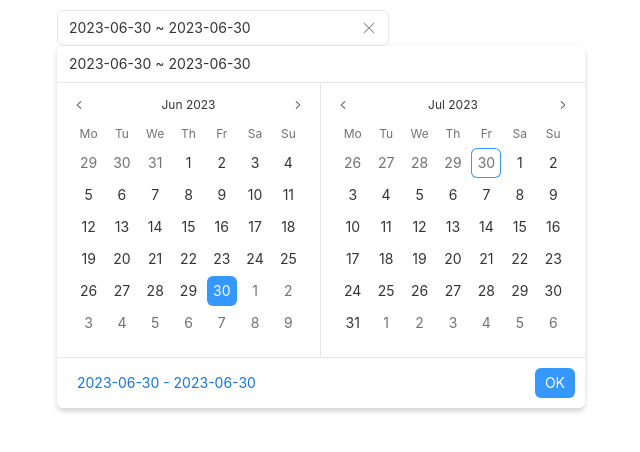
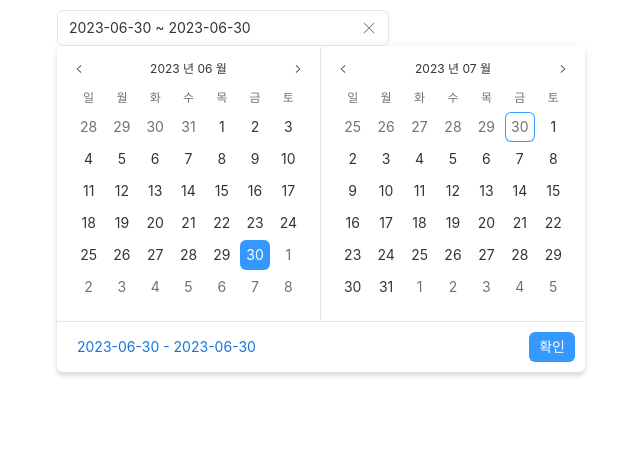
Before and after one commit to iris5105/cal-test, a React (Create React App) app: page / in a window 1280 px wide. Both pictures are taken after a click on the element 640 px from the left and 28 px from the top of the page. Shown: the top 452 px of the page, without its empty margins (417-1057 px from the left). Built offline with nearby package versions, Linux system fonts and the light colour scheme.

Commit message:
달력 내용 한국어 전환 및 Headr 감추기 성공

```diff
--- a/src/cal.js
+++ b/src/cal.js
@@ -1,7 +1,8 @@
 import React, { useState, useEffect } from "react";
 import "rsuite/dist/rsuite.min.css";
-import { DateRangePicker } from "rsuite";
+import { DateRangePicker, Input, CustomProvider } from "rsuite";
 import format from "date-fns/format";
+import koKR from "rsuite/locales/ko_KR";
 
 const CustomDateRangePicker = () => {
   const [selectedDate, setSelectedDate] = useState([new Date(), new Date()]);
@@ -16,8 +17,6 @@ const CustomDateRangePicker = () => {
     if (value[0] && value[1]) {
       setStartDate(value[0]);
       setEndDate(value[1]);
-      console.log("startDate: ", startDate);
-      console.log("endDate: ", endDate);
       return `${format(value[0], formatStr)} - ${format(value[1], formatStr)}`;
     }
   };
@@ -26,24 +25,43 @@ const CustomDateRangePicker = () => {
       setPickedRange([startDate, endDate]);
     }
   }, [startDate, endDate]);
-  const ranges = [
-    {
-      label: `${format(PickedRange[0], "yyyy-MM-dd")} - ${format(
+  const labelValue = `${format(PickedRange[0], "yyyy-MM-dd")} - ${format(
     PickedRange[1],
     "yyyy-MM-dd"
-      )}`,
+  )}`;
+  const ranges = [
+    // {
+    //   label: `${format(PickedRange[0], "yyyy-MM-dd")} - ${format(
+    //     PickedRange[1],
+    //     "yyyy-MM-dd"
+    //   )}`,
+    //   value: PickedRange,
+    // },
+    {
+      label: (
+        <Input className="SelectRange" plaintext value={labelValue} readOnly />
+      ),
       value: PickedRange,
+      readOnly: true,
+      closeOverlay: false,
     },
   ];
+  const customLocale = {
+    ok: "확인", // DateRangePicker의 버튼 이름 변경
+  };
 
   return (
+    <CustomProvider locale={koKR}>
       <DateRangePicker
         format="yyyy-MM-dd"
         renderValue={renderValue}
         value={selectedDate}
         onChange={handleDateChange}
         ranges={ranges}
+        locale={customLocale}
+        closeLabel="Close"
       />
+    </CustomProvider>
   );
 };
 
--- a/src/index.css
+++ b/src/index.css
@@ -16,3 +16,8 @@ code {
 #root {
   padding: 10px;
 }
+.rs-picker-daterange-header {
+  visibility: hidden;
+  padding: 0px 0px !important;
+  height: 0;
+}
```
Lines whose indentation alone changed are shown as unchanged.
